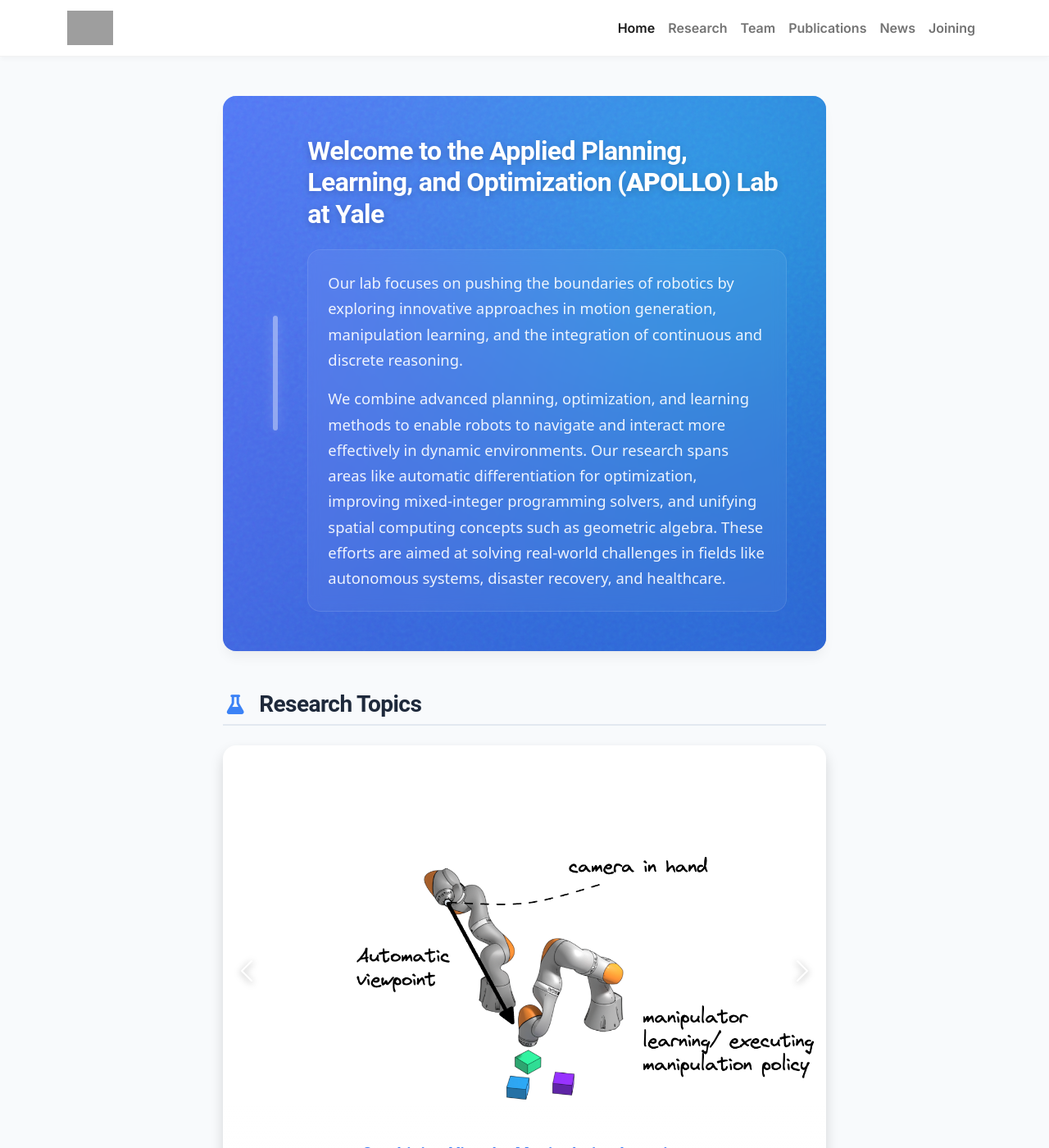
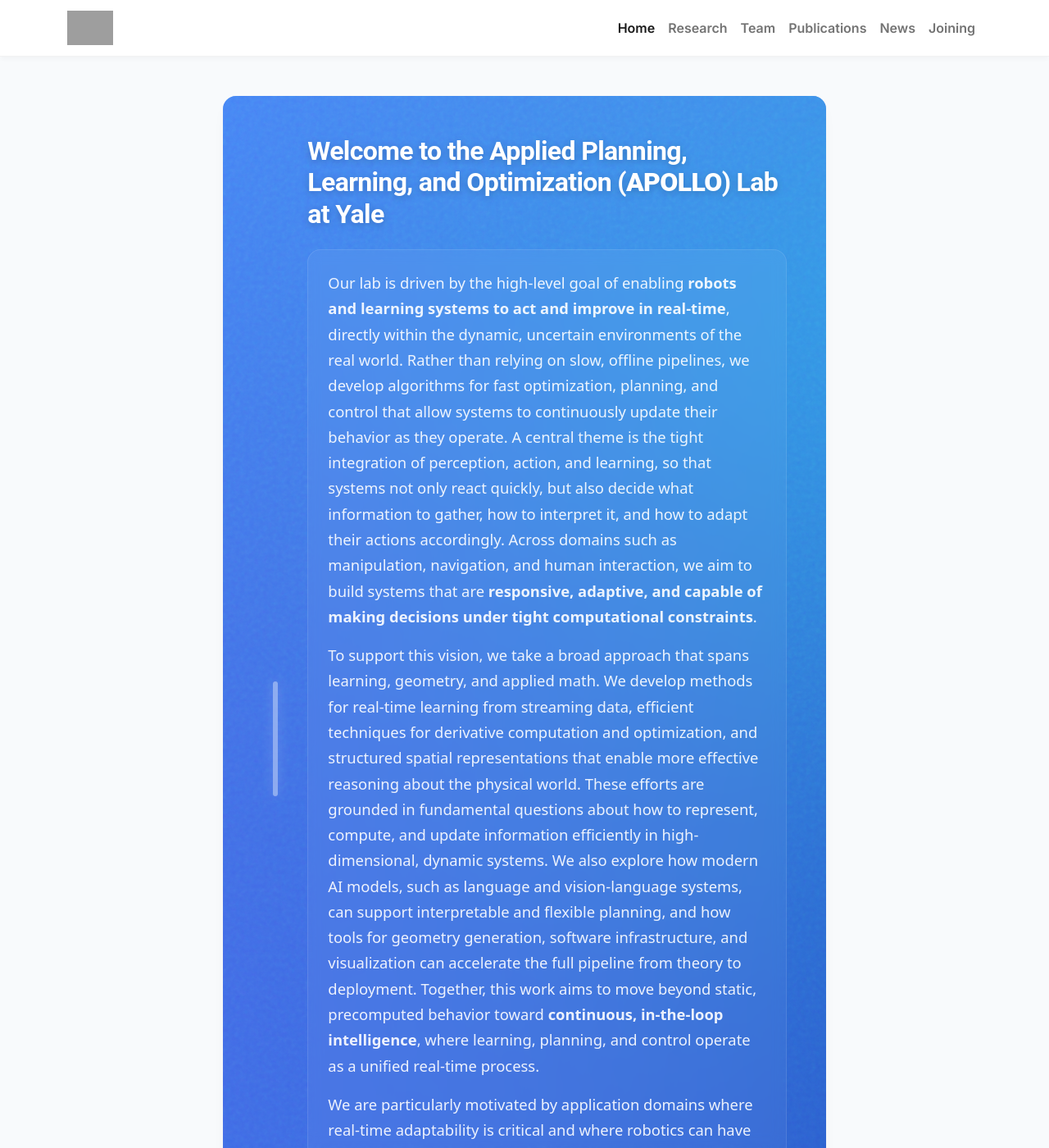
Before and after one commit to Apollo-Lab-Yale/Apollo-Lab-Yale.github.io, a Jekyll site: the page built from pages/home.md, in a window 1280 px wide and 1400 px high. Shown: the whole window at 82% size. Built offline with Jekyll 4.4.1, drawn with Linux system fonts in a browser that asks for light colours; nearby versions of some CDN libraries; some of the changed text lies outside the part shown; grey boxes are pictures that could not be loaded.

Commit message:
Update home page welcome card text

```diff
--- a/_data/research.yml
+++ b/_data/research.yml
@@ -118,11 +118,13 @@
     A central theme in this research is using language and vision models to produce **explicit, grounded planning representations** instead of opaque action outputs. For manipulation, this includes converting free-form instructions into sequences of **atomic, interpretable skill elements** whose continuous parameters are grounded in the current scene, making plans easier to inspect, modify, and reuse. At the task level, we investigate how LLMs can support **sequential action selection**, choosing the next best action based on current obstacles, failed attempts, and blocking conditions, rather than relying only on fixed action scripts or exhaustive search.
 
     We are also interested in pushing planning toward settings with **minimal task-specific engineering**. This includes frameworks in which an LLM decomposes instructions, generates executable behavior structures, and refines them online when execution errors occur. Together, this work aims to leverage LLMs and VLMs not just for generating plausible plans, but for enabling robot planning systems that are **grounded, transparent, and robust to changing real-world conditions**.
-  # selected_publications:
+  selected_publications:
+    - "Towards Zero-Knowledge Task Planning via a Language-based Approach"
+    - "Language-Guided Robotic Task Planning with Hierarchical Skill Decomposition"
 
 
 
-- title: "AI in Robotic Surgery"
+- title: "AI for Robotic Surgery"
   icon: "fa-solid fa-laptop-medical"
   content: |
     We explore how **artificial intelligence can enhance robotic surgery** by extracting actionable insights from intraoperative data and enabling more precise, data-driven decision-making. With the rapid growth of minimally invasive and robotic-assisted procedures, surgical video has become a rich but underutilized source of information about technique, performance, and outcomes. Our work focuses on transforming these raw data streams into **quantitative, interpretable metrics** that can support both surgeons and learning systems.
--- a/_data/team.yml
+++ b/_data/team.yml
@@ -79,7 +79,7 @@
   image: assets/theme/images/team/tj_vitchutripop.jpg
   website: https://tjvitchutripop.github.io/
   github: tjvitchutripop
-  threads: ["Real-time, in situ Robot Learning", "AI in Robotic Surgery", "LLMs and VLMs for Robot Planning"]
+  threads: ["Real-time, in situ Robot Learning", "AI for Robotic Surgery", "LLMs and VLMs for Robot Planning"]
 
 - name: Xiatao Sun
   role: Ph.D. Student
@@ -88,7 +88,7 @@
   github: M4D-SC1ENTIST
   email: xiatao.sun@yale.edu
   image: assets/theme/images/team/xiatao_sun.jpg
-  threads: ["Spatial Computing for Embodied Intelligence", "Combining Visual + Manipulation Learning", "Real-time, in situ Robot Learning", "Automatic Mesh Generation for Robotics", "AI in Robotic Surgery"]
+  threads: ["Spatial Computing for Embodied Intelligence", "Combining Visual + Manipulation Learning", "Real-time, in situ Robot Learning", "Automatic Mesh Generation for Robotics", "AI for Robotic Surgery"]
 
 # - role_separator: Master's Students
 
--- a/pages/home.md
+++ b/pages/home.md
@@ -22,10 +22,13 @@ permalink: /
         <!-- Glassmorphic Text Container for readability -->
         <div style="background: rgba(255, 255, 255, 0.05); backdrop-filter: blur(8px); padding: 1.5rem; border-radius: 16px; border: 1px solid rgba(255, 255, 255, 0.1);">
           <p style="font-size: 1.15rem; line-height: 1.7; color: rgba(255, 255, 255, 0.9);">
-            Our lab focuses on pushing the boundaries of robotics by exploring innovative approaches in motion generation, manipulation learning, and the integration of continuous and discrete reasoning.
+            Our lab is driven by the high-level goal of enabling <strong>robots and learning systems to act and improve in real-time</strong>, directly within the dynamic, uncertain environments of the real world. Rather than relying on slow, offline pipelines, we develop algorithms for fast optimization, planning, and control that allow systems to continuously update their behavior as they operate. A central theme is the tight integration of perception, action, and learning, so that systems not only react quickly, but also decide what information to gather, how to interpret it, and how to adapt their actions accordingly. Across domains such as manipulation, navigation, and human interaction, we aim to build systems that are <strong>responsive, adaptive, and capable of making decisions under tight computational constraints</strong>.
+          </p>
+          <p style="font-size: 1.15rem; line-height: 1.7; color: rgba(255, 255, 255, 0.9);">
+            To support this vision, we take a broad approach that spans learning, geometry, and applied math. We develop methods for real-time learning from streaming data, efficient techniques for derivative computation and optimization, and structured spatial representations that enable more effective reasoning about the physical world. These efforts are grounded in fundamental questions about how to represent, compute, and update information efficiently in high-dimensional, dynamic systems. We also explore how modern AI models, such as language and vision-language systems, can support interpretable and flexible planning, and how tools for geometry generation, software infrastructure, and visualization can accelerate the full pipeline from theory to deployment. Together, this work aims to move beyond static, precomputed behavior toward <strong>continuous, in-the-loop intelligence</strong>, where learning, planning, and control operate as a unified real-time process.
           </p>
           <p style="font-size: 1.15rem; line-height: 1.7; color: rgba(255, 255, 255, 0.9); margin-bottom: 0;">
-            We combine advanced planning, optimization, and learning methods to enable robots to navigate and interact more effectively in dynamic environments. Our research spans areas like automatic differentiation for optimization, improving mixed-integer programming solvers, and unifying spatial computing concepts such as geometric algebra. These efforts are aimed at solving real-world challenges in fields like autonomous systems, disaster recovery, and healthcare.
+            We are particularly motivated by application domains where real-time adaptability is critical and where robotics can have meaningful societal impact. These include <strong>home and assistive robotics</strong>, where systems must operate safely and intuitively in human environments; <strong>healthcare and robotic surgery</strong>, where precision, reliability, and real-time feedback are essential; and <strong>disaster response and unstructured environments</strong>, where robots must act under uncertainty with limited prior information.
           </p>
         </div>
       </div>
```
Also changed, not shown: _data/publications.yml (+10 -5 lines).
